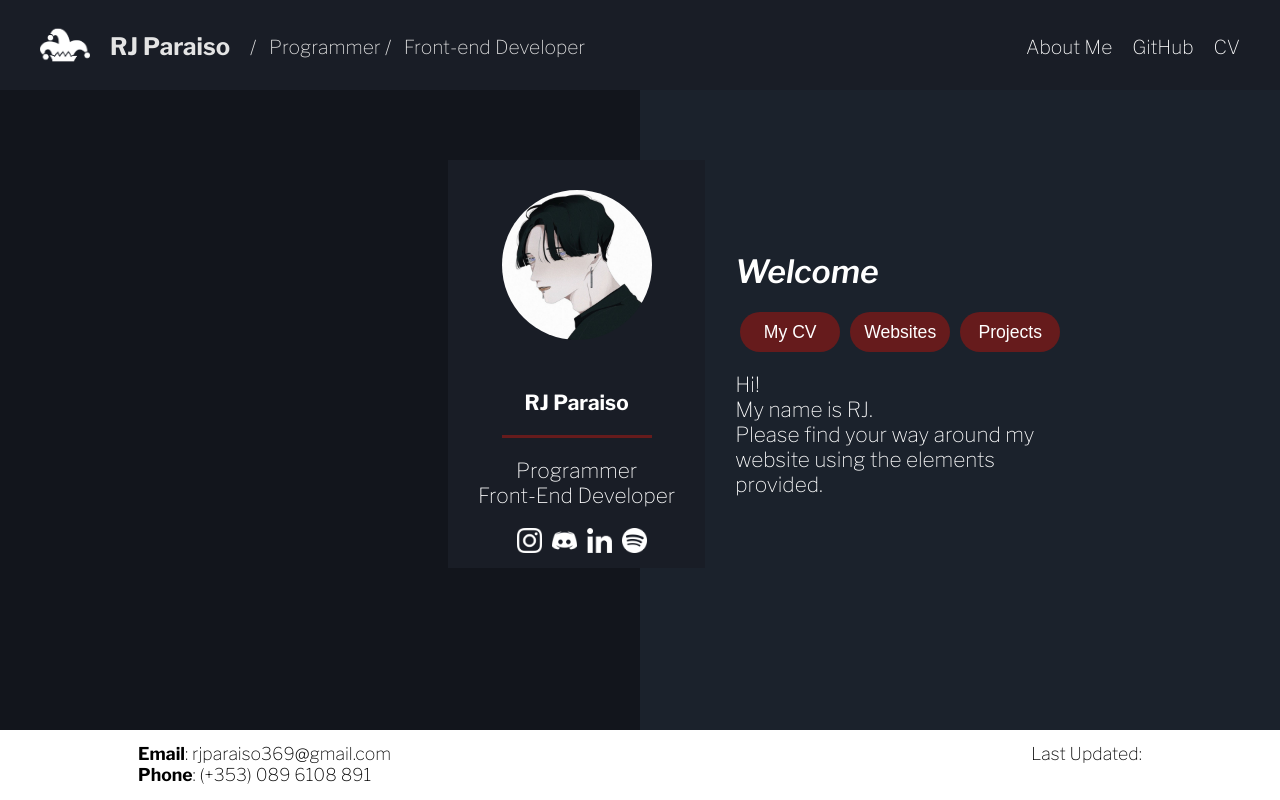
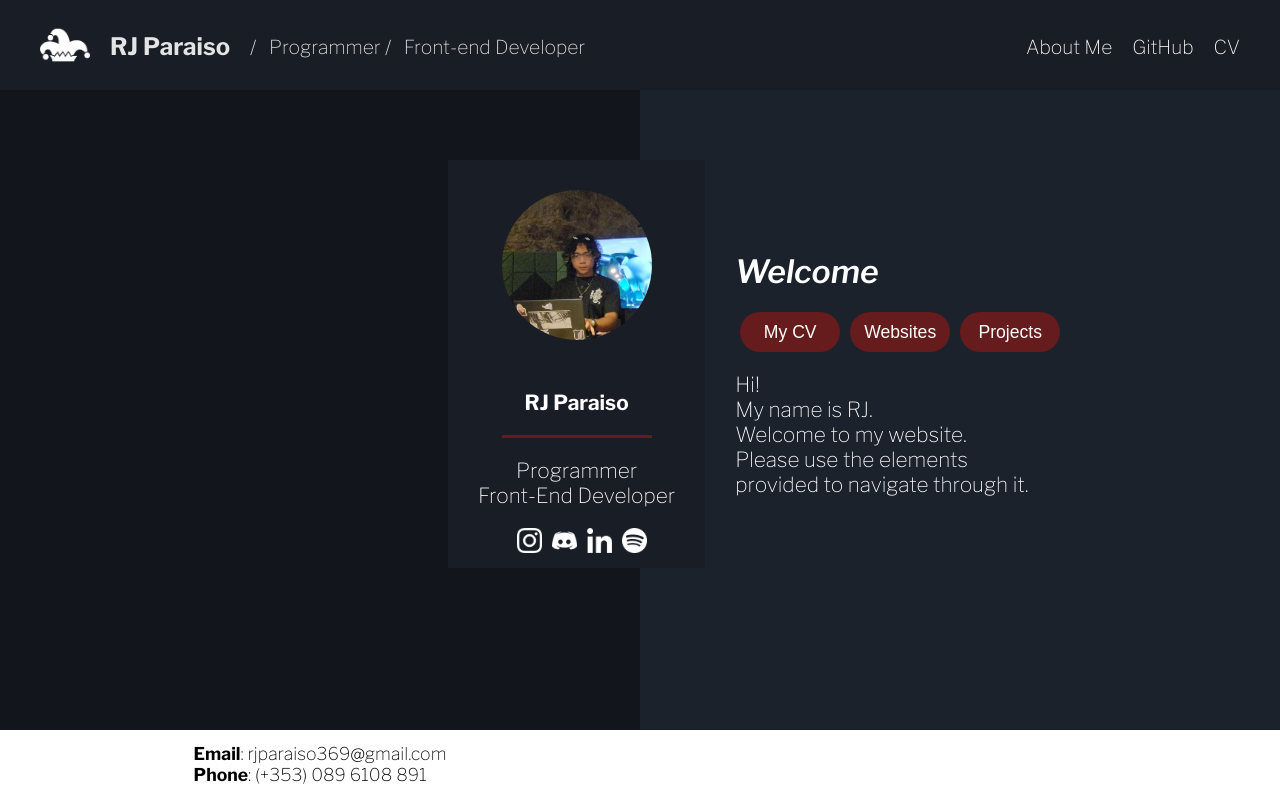
Before and after one commit to ThisIs-RJP/Personal-Website, a React (Create React App) app: page / in a window 1280 px wide. Built offline with nearby package versions, Linux system fonts and the light colour scheme.

Commit message:
Update App.js

```diff
--- a/src/App.js
+++ b/src/App.js
@@ -6,6 +6,7 @@ import insta from './images/instagram.png';
 import linkedIn from './images/linkedIinWhite.png';
 import spotify from './images/spotify.png';
 import discord from './images/discord.png';
+import pfp from './images/pfp.jpg';
 
 // ### Important imports
 import './App.css';
@@ -30,7 +31,7 @@ function App() {
         <div id='contents'>
           <span id="moreContents">
             <a href="" className='links'>About Me</a>
-            <a href="" className='links'>GitHub</a>
+            <a href="https://github.com/thisIs-RJP/" className='links'>GitHub</a>
             <a href="" className='links'>CV</a>
           </span>
         </div>
@@ -48,7 +49,7 @@ function App() {
         {/* #### This is the Middle Box */}
         <div className='aboutMe'>
           <div className='meBox'>
-            <img src={ayase} id="meIcon" />
+            <img src={pfp} id="meIcon" />
             <span id='namePlace2'>RJ Paraiso</span>
             <div id='redLine'></div>
             <div className='profileStuff'>
@@ -56,16 +57,16 @@ function App() {
             </div>
 
             <div className='socials'>
-              <a href="">
+              <a href="https://www.instagram.com/smoodeazy">
                 <img src={insta} className='icons' />
               </a>
-              <a href="">
+              <a href="https://discordapp.com/users/809467129660833843">
                 <img src={discord} className='icons' />
               </a>
-              <a href="">
+              <a href="https://www.linkedin.com/in/rj-paraiso-1910a8289/">
                 <img src={linkedIn} className='icons' />
               </a>
-              <a href="">
+              <a href="https://open.spotify.com/user/22gub3tiz5dxkdspa5neueafy?si=0b24a7df141044ab&nd=1">
                 <img src={spotify} className='icons' />
               </a>
             </div>
@@ -102,6 +103,7 @@ function App() {
               </div>
 
               <div className='cvButton'>
+                <a href="https://github.com/ThisIs-RJP?tab=repositories">
                   <button
                     className={`animated-button ${isHovered3 ? 'hovered' : ''}`}
                     onMouseEnter={() => setIsHovered3(true)}
@@ -109,12 +111,26 @@ function App() {
                   >
                     Projects
                   </button>
+                </a>
                 {/* <a href=".files/CV_RJ_Paraiso.pdf">My CV</a> */}
               </div>
             </div>
 
             <div className='description'>
-              Hi!<br></br> My name is RJ.<br></br> Please find your way around my website using the elements provided.
+              Hi!<br></br> My name is RJ.<br></br>
+              {/* <div className='container'> */}
+              <div className='leftLine'>
+                Welcome to my website. Please use the elements
+                provided to navigate through it.
+                <br></br>
+
+              </div>
+              {/* </div> */}
+
+              {/* I am a Computer Science student currently in my 2nd year. */}
+
+              {/* "Lorem ipsum dolor sit amet, consectetur adipiscing elit, */}
+              {/* sed do eiusmod tempor incididunt ut labore et dolore magna */}
             </div>
           </div>
         </div>
@@ -145,14 +161,14 @@ function App() {
           <b>Phone</b>: (+353) 089 6108 891
         </div>
 
-        <div className='other'>
+        {/* <div className='other'>
           Last Updated:
-        </div>
+        </div> */}
       </footer>
       {/* #### This is the end of the footer  */}
 
       {/* #### Dont touch this div */}
-    </div>
+    </div >
   );
 }
 
```
Lines whose indentation alone changed are shown as unchanged.
